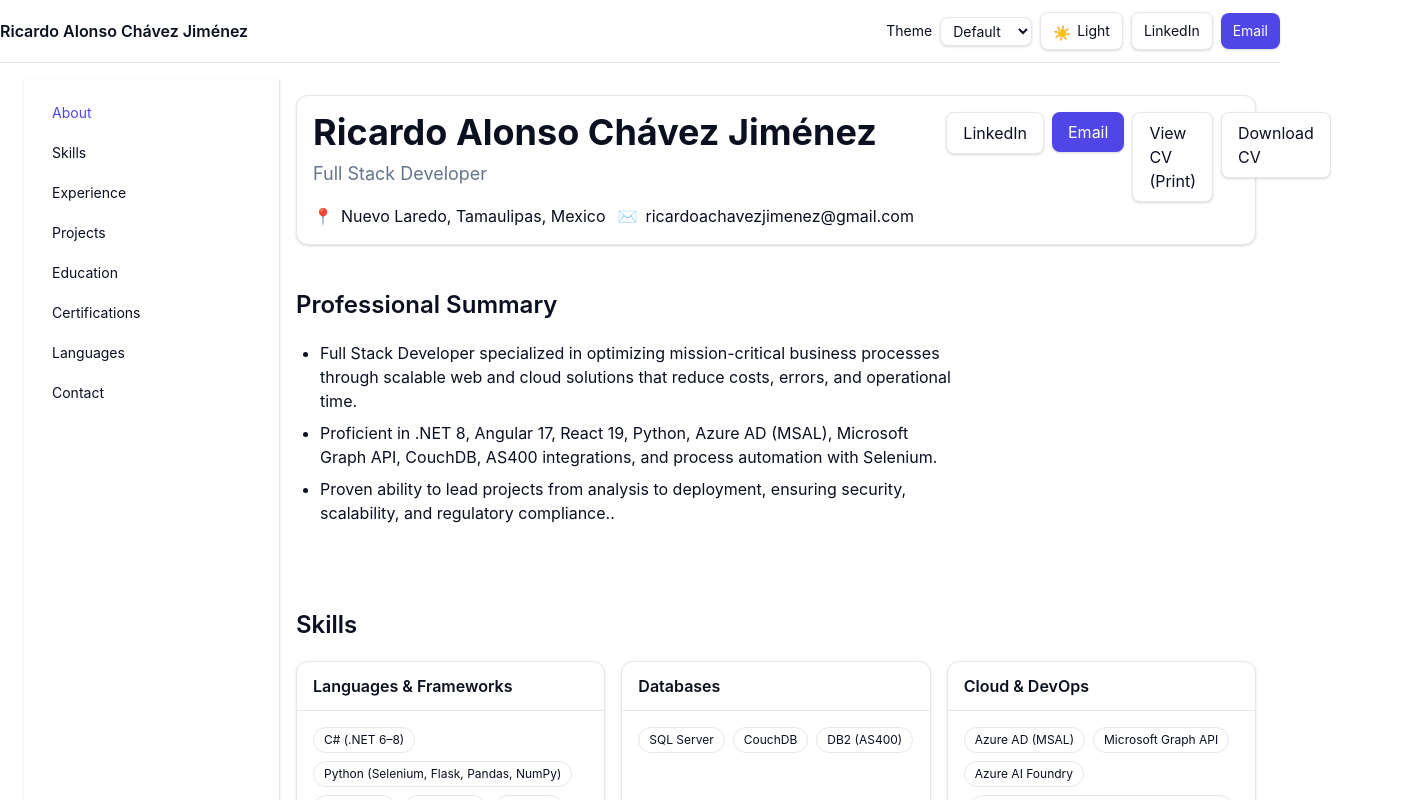
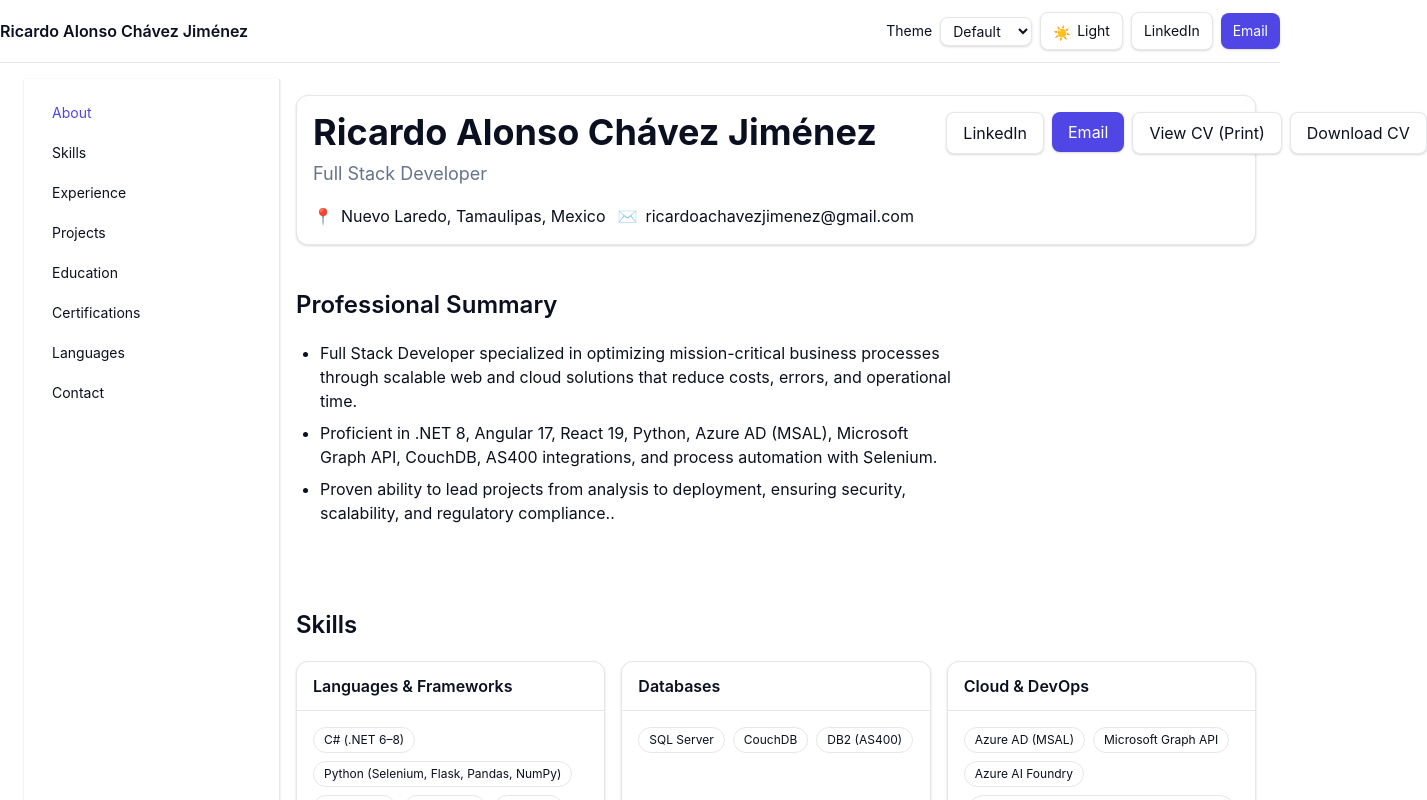
Before and after one commit to RAChavezz/portafolio, a React (Vite) app: page / in a window 1280 px wide. Shown: the top 800 px of the page, 1427 px wide, since content can reach past the window. Built offline with nearby package versions, Linux system fonts and the light colour scheme.

Commit message:
ajuste de borde en botones

```diff
--- a/src/components/Hero.tsx
+++ b/src/components/Hero.tsx
@@ -36,14 +36,14 @@ export default function Hero() {
           </a>
           <a
             href={`${import.meta.env.BASE_URL}?view=cv`}
-            className="rounded-radius-md border border-border bg-card px-4 py-2 text-fg shadow-elevation-1 hover:shadow-elevation-2 focus:outline-none focus:ring-2 focus:ring-ring"
+            className="rounded-radius-md border border-border bg-card px-4 py-2 text-fg shadow-elevation-1 hover:shadow-elevation-2 focus:outline-none focus:ring-2 focus:ring-ring whitespace-nowrap"
           >
             View CV (Print)
           </a>
           <a
             href={`${import.meta.env.BASE_URL}cv/Ricardo_Alonso_Chavez_Jimenez_EN.docx`}
             download="Ricardo_Alonso_Chavez_Jimenez_EN.docx"
-            className="rounded-radius-md border border-border bg-card px-4 py-2 text-fg shadow-elevation-1 hover:shadow-elevation-2 focus:outline-none focus:ring-2 focus:ring-ring"
+            className="rounded-radius-md border border-border bg-card px-4 py-2 text-fg shadow-elevation-1 hover:shadow-elevation-2 focus:outline-none focus:ring-2 focus:ring-ring whitespace-nowrap"
           >
             Download CV
           </a>
```
